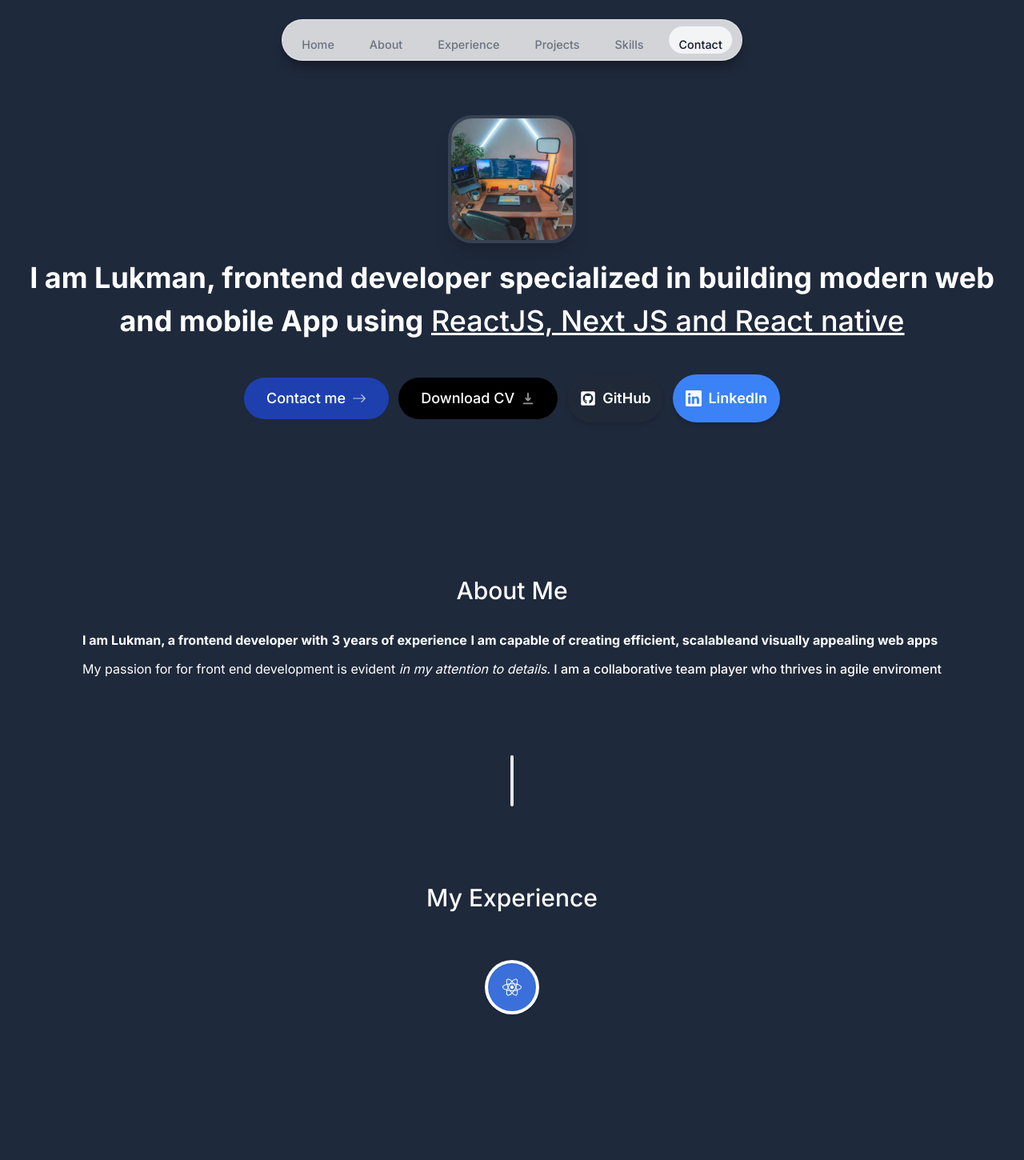
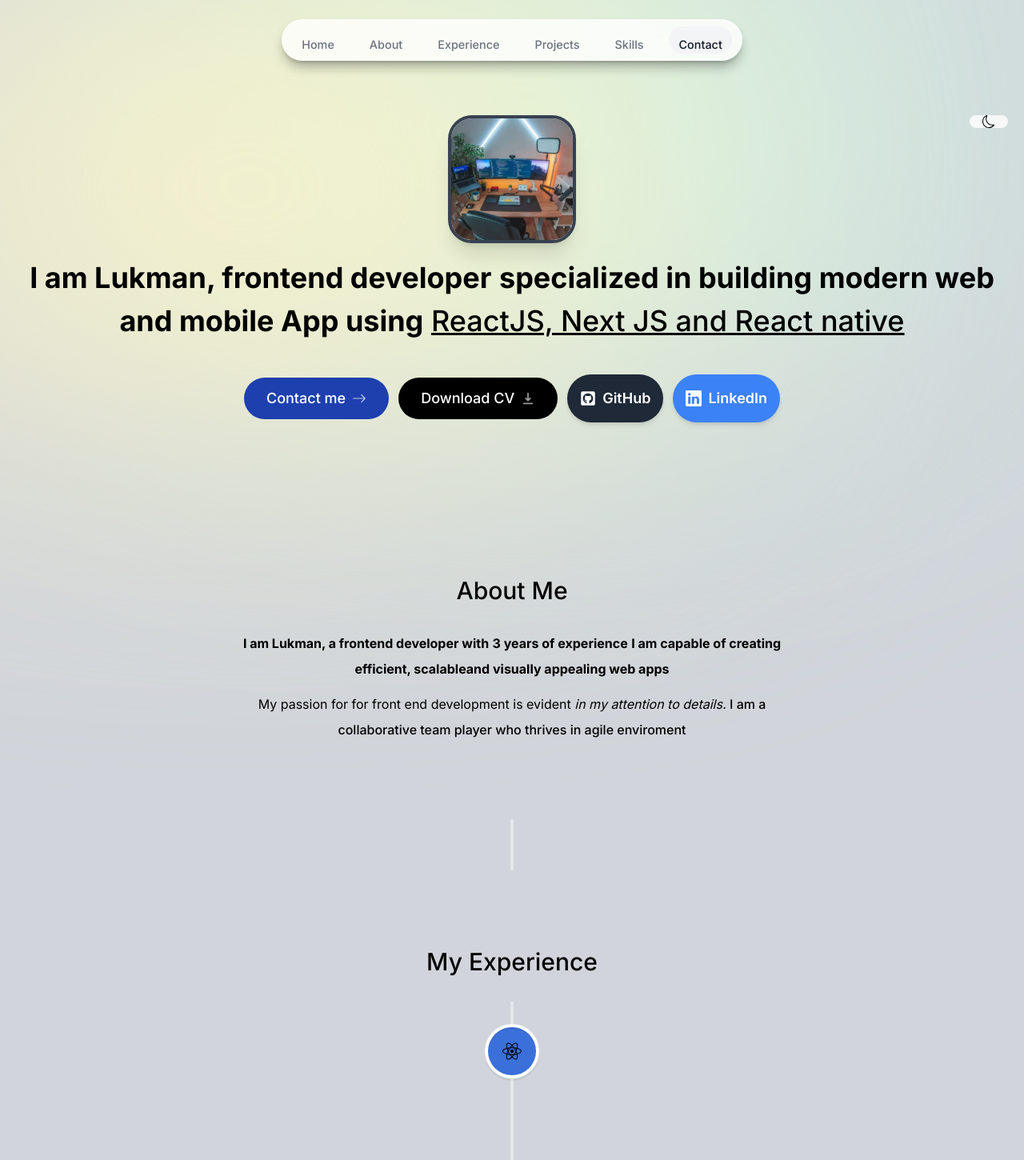
Before and after one commit to Lukman10a/newportfolio, a Next.js app: page / in a window 1280 px wide. Shown: the top 1450 px of the page at 80% size. Built offline with nearby package versions, Linux system fonts and the light colour scheme.

Commit message:
add themeswitch

```diff
--- a/app/globals.css
+++ b/app/globals.css
@@ -3,5 +3,5 @@
 @tailwind utilities;
 
 body {
-
+  --line-color: #e5e7eb;
 }
--- a/app/layout.tsx
+++ b/app/layout.tsx
@@ -1,9 +1,12 @@
 import Footer from "@/components/sections/Footer";
 import Header from "@/components/sections/Header";
+import BgDecorator from "@/components/BgDecorator";
 import "./globals.css";
 import type { Metadata } from "next";
 import { Inter } from "next/font/google";
 import { Providers } from "./providers";
+import { Toaster } from "react-hot-toast";
+import ThemeSwitch from "@/components/ThemeSwitch";
 
 const inter = Inter({ subsets: ["latin"] });
 
@@ -20,13 +23,16 @@ export default function RootLayout({
   return (
     <html lang="en">
       <body
-        className={`${inter.className} bg-slate-800 text-white relative pt-28 sm:pt-36 dark:bg-gray-800 dark:text-gray-50 dark:text-opacity-90`}
+        className={`${inter.className} bg-gray-300 text-black relative pt-28 sm:pt-36 dark:bg-gray-800 dark:text-gray-50 dark:text-opacity-90`}
       >
         <Providers>
           <Header />
+          <BgDecorator />
+          <ThemeSwitch />
           {children}
           <Footer />
         </Providers>
+        <Toaster />
       </body>
     </html>
   );
--- /dev/null
+++ b/components/BgDecorator.tsx
@@ -0,0 +1,8 @@
+export default function BgDecorator() {
+  return (
+    <>
+      <div className="w-[5rem] bg-emerald-100 absolute top-[-6rem] -z-10 rigth-[11rem] h-[31.25rem] rounded-full blur-[12rem] sm:w-[68.75rem] md:right-[5rem] dark:bg-[#ccaa00b7] "></div>
+      <div className="bg-amber-100 absolute top-[-1rem] -z-10 left-[35rem] h-[31.25rem] rounded-full blur-[12rem] sm:w-[68.75rem] md:left-[-33rem] lg:left-[-28rem] xl:left-[-15rem] 2xl:left-[-5rem] dark:bg-[#6861d15d]"></div>
+    </>
+  );
+}
--- /dev/null
+++ b/components/ThemeSwitch.tsx
@@ -0,0 +1,31 @@
+"use client";
+
+import { useTheme } from "next-themes";
+import React, { useEffect, useState } from "react";
+import { BsSun, BsMoon } from "react-icons/bs";
+
+export default function ThemeSwitch() {
+  const { theme, setTheme } = useTheme();
+  const [mounted, setMounted] = useState(false);
+
+  useEffect(() => {
+    setMounted(true);
+  }, []);
+
+  if (!mounted) {
+    return null;
+  }
+
+  const handleToggle = () => {
+    theme == "dark" ? setTheme("light") : setTheme("dark");
+  };
+
+  return (
+    <button
+      onClick={handleToggle}
+      className="fixed buttom-5 right-5 rounded-full bg-white w-[3rem] bg-opacity-80 backdrop-blur-[0.5rem] flex items-center justify-center hover:scale-[1.15] active:scale-105 transition-all dark:bg-gray-900"
+    >
+      {theme === "light" ? <BsSun /> : <BsMoon />}
+    </button>
+  );
+}
--- a/components/sections/About.tsx
+++ b/components/sections/About.tsx
@@ -15,7 +15,7 @@ export default function About() {
       animate={{ opacity: 1, y: 0 }}
       transition={{ delay: 0.175 }}
       id="about"
-      className=""
+      className="max-w-[45rem] text-center leading-8 scroll-mt-28"
     >
       <SectionHeading>About me</SectionHeading>
       <p className="mb-3">
--- a/components/sections/Header.tsx
+++ b/components/sections/Header.tsx
@@ -45,7 +45,15 @@ export default function Header() {
                 {link.name}
 
                 {link.name === activeSection && (
-                  <motion.span className="bg-gray-100 rounded-full absolute inset-0 -z-10 dark:bg-gray-800"></motion.span>
+                  <motion.span
+                    className="bg-gray-100 rounded-full absolute inset-0 -z-10 dark:bg-gray-800"
+                    layoutId="activeSection"
+                    transition={{
+                      type: "spring",
+                      stiffness: 380,
+                      damping: 30,
+                    }}
+                  ></motion.span>
                 )}
               </Link>
             </motion.li>
--- a/components/sections/Projects.tsx
+++ b/components/sections/Projects.tsx
@@ -9,7 +9,7 @@ import { useSectionInView } from "@/lib/hooks";
 export default function Projects() {
   const { ref } = useSectionInView("Projects", 0.5);
   return (
-    <section ref={ref} id="projects">
+    <section ref={ref} id="projects" className="scroll-mt-28">
       <SectionHeading>My Projects</SectionHeading>
       <div>
         {projectsData.map((project, index) => (
--- a/components/sections/SubmitBtn.tsx
+++ b/components/sections/SubmitBtn.tsx
@@ -1,17 +1,50 @@
+"use client";
+
+import React from "react";
+import { experimental_useFormStatus as useFormStatus } from "react-dom";
+import { FaPaperPlane } from "react-icons/fa";
+
+export default function SubmitBtn() {
+  const { pending } = useFormStatus();
+
+  return (
+    <button
+      type="submit"
+      className="group flex items-center justify-center gap-2 h-[3rem] w-[8rem] bg-gray-500 text-white rounded-full outline-none transition-all focus:scale-110 hover:scale-105 dark:bg-white dark:bg-opacity-10 disabled:scale-100 disabled:bg-opacity-65"
+      disabled={pending}
+    >
+      {pending ? (
+        <div className="h-5 w-5 animate-spin rounded-full border-b-2 border-white"></div>
+      ) : (
+        <>
+          Submit{" "}
+          <FaPaperPlane className="text-xs opacity-70 transition-all group-hover:translate-x-1 group-hover:-translate-y-1" />
+        </>
+      )}
+    </button>
+  );
+}
+
 // "use client";
 
-// import React from "react";
-// import { experimental_useFormStatus as useFormStatus } from "react-dom";
+// import React, { useState } from "react";
 // import { FaPaperPlane } from "react-icons/fa";
 
 // export default function SubmitBtn() {
-//   const { pending } = useFormStatus();
+//   const [pending, setPending] = useState(false);
+
+//   const handleSubmit = () => {
+//     setPending(true);
+    // Perform your form submission logic here.
+    // After the submission is complete, setPending(false).
+//   };
 
 //   return (
 //     <button
 //       type="submit"
 //       className="group flex items-center justify-center gap-2 h-[3rem] w-[8rem] bg-gray-500 text-white rounded-full outline-none transition-all focus:scale-110 hover:scale-105 dark:bg-white dark:bg-opacity-10 disabled:scale-100 disabled:bg-opacity-65"
 //       disabled={pending}
+//       onClick={handleSubmit}
 //     >
 //       {pending ? (
 //         <div className="h-5 w-5 animate-spin rounded-full border-b-2 border-white"></div>
@@ -24,36 +57,3 @@
 //     </button>
 //   );
 // }
-
-"use client";
-
-import React, { useState } from "react";
-import { FaPaperPlane } from "react-icons/fa";
-
-export default function SubmitBtn() {
-  const [pending, setPending] = useState(false);
-
-  const handleSubmit = () => {
-    setPending(true);
-    // Perform your form submission logic here.
-    // After the submission is complete, setPending(false).
-  };
-
-  return (
-    <button
-      type="submit"
-      className="group flex items-center justify-center gap-2 h-[3rem] w-[8rem] bg-gray-500 text-white rounded-full outline-none transition-all focus:scale-110 hover:scale-105 dark:bg-white dark:bg-opacity-10 disabled:scale-100 disabled:bg-opacity-65"
-      disabled={pending}
-      onClick={handleSubmit}
-    >
-      {pending ? (
-        <div className="h-5 w-5 animate-spin rounded-full border-b-2 border-white"></div>
-      ) : (
-        <>
-          Submit{" "}
-          <FaPaperPlane className="text-xs opacity-70 transition-all group-hover:translate-x-1 group-hover:-translate-y-1" />
-        </>
-      )}
-    </button>
-  );
-}
--- a/email/contact_email_form.tsx
+++ b/email/contact_email_form.tsx
@@ -26,10 +26,12 @@ export default function ContactEmailForm({
     <Html>
       <Preview>New message from portfolio</Preview>
       <Tailwind>
-        <Body>
+        <Body className="bg-gray-100 text-black">
           <Container>
-            <Section>
-              <Heading>You received this message from the contact form</Heading>
+            <Section className="bg-white borderBlack my-10 px-10 py-4 rounded-md">
+              <Heading className="leading-tight">
+                You received this message from the contact form
+              </Heading>
               <Text>{message}</Text>
               <Hr />
               <Text>The sender&apos;s email is : {senderEmail}</Text>
--- a/tailwind.config.ts
+++ b/tailwind.config.ts
@@ -1,20 +1,21 @@
-import type { Config } from 'tailwindcss'
+import type { Config } from "tailwindcss";
 
 const config: Config = {
   content: [
-    './pages/**/*.{js,ts,jsx,tsx,mdx}',
-    './components/**/*.{js,ts,jsx,tsx,mdx}',
-    './app/**/*.{js,ts,jsx,tsx,mdx}',
+    "./pages/**/*.{js,ts,jsx,tsx,mdx}",
+    "./components/**/*.{js,ts,jsx,tsx,mdx}",
+    "./app/**/*.{js,ts,jsx,tsx,mdx}",
   ],
   theme: {
     extend: {
       backgroundImage: {
-        'gradient-radial': 'radial-gradient(var(--tw-gradient-stops))',
-        'gradient-conic':
-          'conic-gradient(from 180deg at 50% 50%, var(--tw-gradient-stops))',
+        "gradient-radial": "radial-gradient(var(--tw-gradient-stops))",
+        "gradient-conic":
+          "conic-gradient(from 180deg at 50% 50%, var(--tw-gradient-stops))",
       },
     },
   },
+  darkMode: "class",
   plugins: [],
-}
-export default config
+};
+export default config;
```
